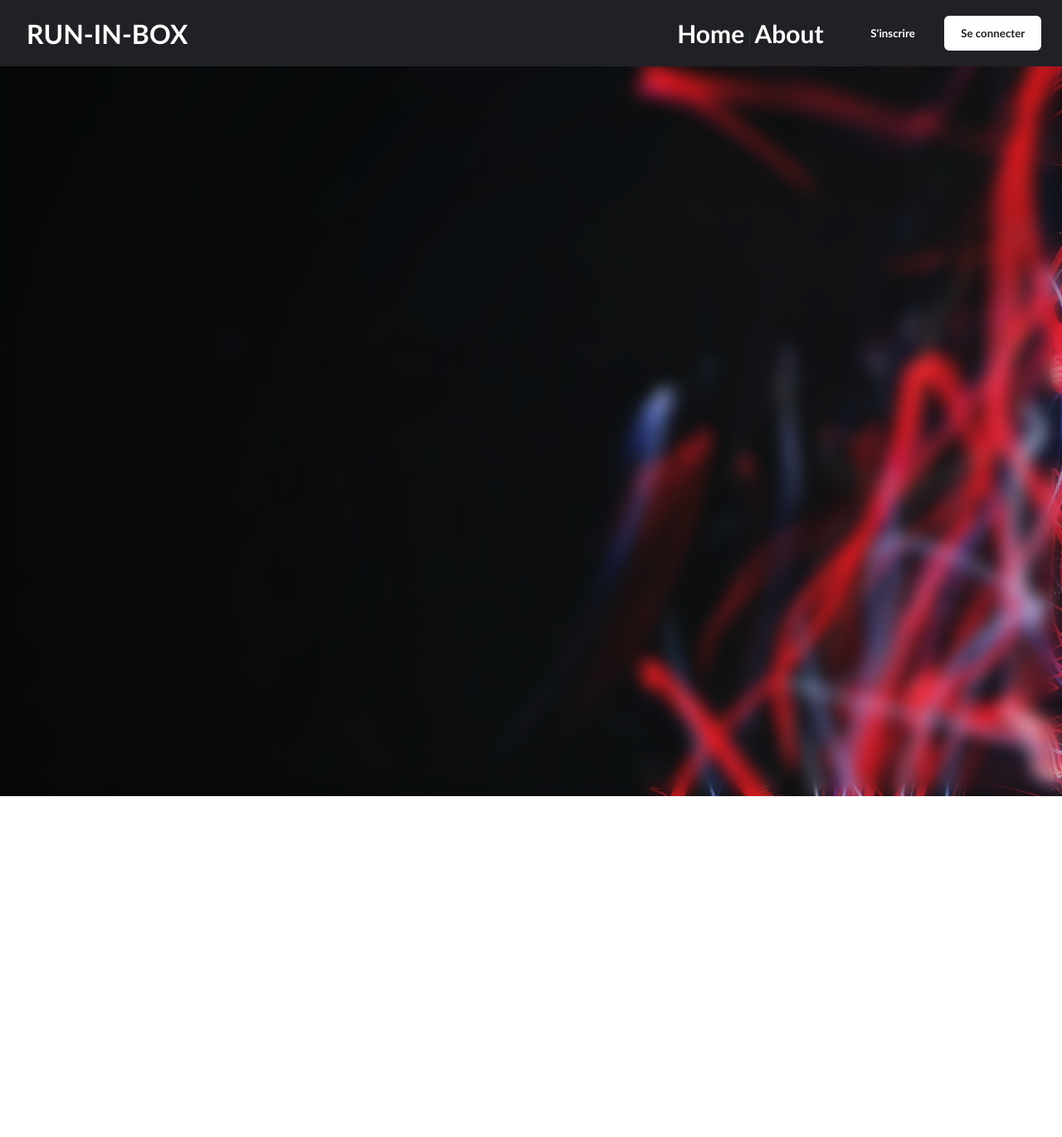
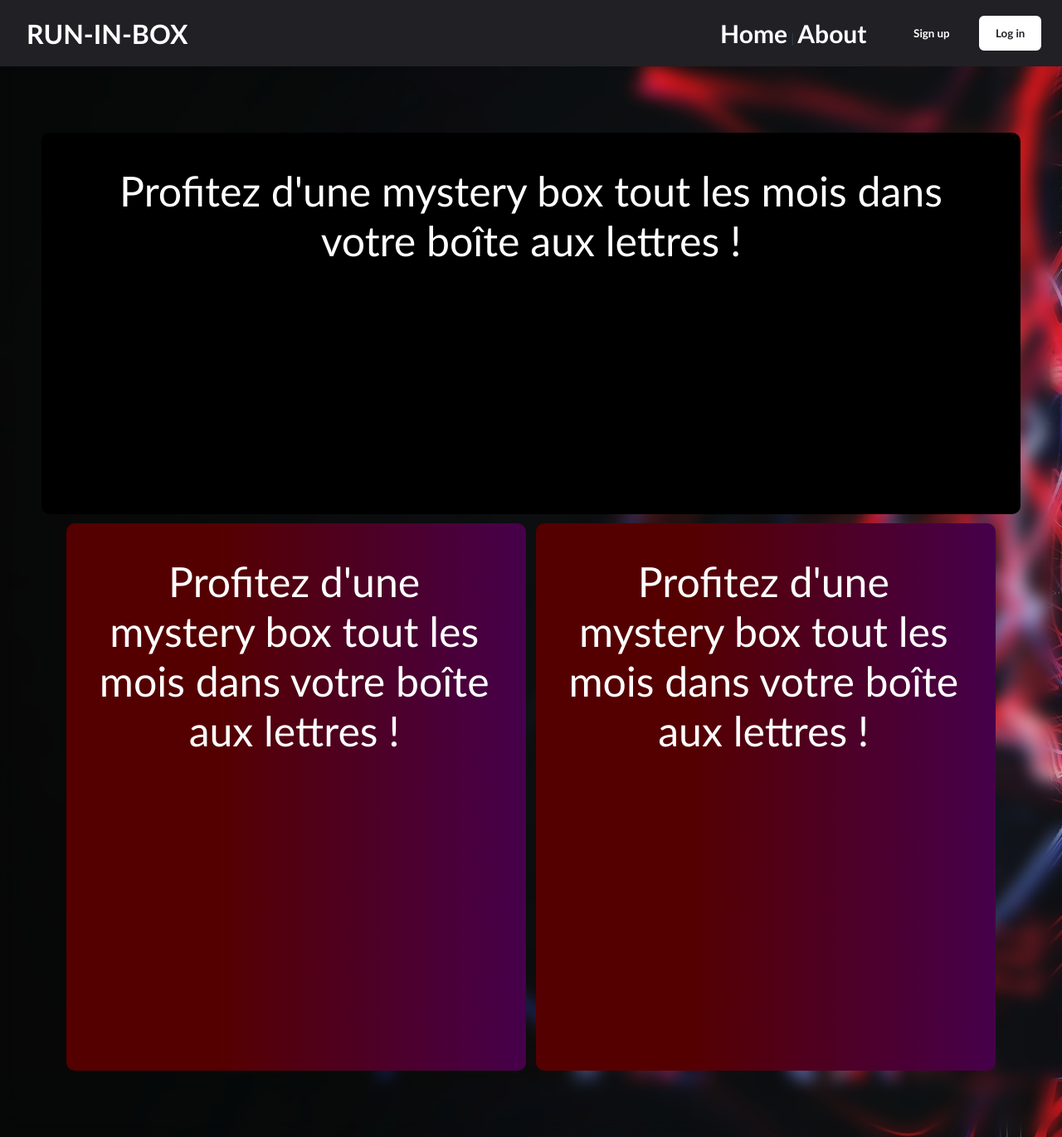
Before and after one commit to GrandinLuc-zz/RunInBox, a Vue app in the folder client/: page /about in a window 1280 px wide. Shown: the whole page at 83% size. Before the commit the page ends 960 px from the top, so only its background shows below. Built offline with nearby package versions, Linux system fonts and the light colour scheme.

Commit message:
display box rewards

```diff
--- a/client/package.json
+++ b/client/package.json
@@ -8,7 +8,9 @@
     "lint": "vue-cli-service lint"
   },
   "dependencies": {
+    "axios": "^0.21.1",
     "core-js": "^3.6.5",
+    "moment": "^2.29.1",
     "register-service-worker": "^1.7.1",
     "tailwindcss": "^1.9.6",
     "vue": "^3.0.0",
--- a/client/src/App.vue
+++ b/client/src/App.vue
@@ -18,14 +18,14 @@
           class='btn btn-color'
           @click='$router.push("sign_up")'
         >
-          <a>S'inscrire</a>
+          <a>Sign up</a>
         </button>
         <button
           id='sign_in'
           class='btn btn-transparent'
           @click='$router.push("sign_in")'
         >
-          Se connecter
+          Log in
         </button>
       </div>
     </div>
@@ -33,8 +33,8 @@
       <ul class='menuList'>
         <li><a class='menuItem1' @click='$router.push("./")'>Home</a></li>
         <li><a class='menuItem2' @click='$router.push("about")'>About</a></li>
-        <li><a class='menuItem3' @click='$router.push("sign_up")'>Se connecter</a></li>
-        <li><a class='menuItem4' @click='$router.push("sign_in")'>S'inscrire</a></li>
+        <li><a class='menuItem3' @click='$router.push("sign_up")'>Log in</a></li>
+        <li><a class='menuItem4' @click='$router.push("sign_in")'>Sign up</a></li>
       </ul>
     </div>
     <router-view />
--- a/client/src/views/About.vue
+++ b/client/src/views/About.vue
@@ -1,5 +1,63 @@
 <template>
   <div class="home">
-
+    <div class="bigBox" id="aboutBox">
+      <p class="textHalfBox">
+          Profitez d'une mystery box tout les mois dans votre boîte aux lettres !
+      </p>
+    </div>
+    <div class="boxContainer">
+      <div class="halfBox" id="leftBox">
+        <p class="textHalfBox" id="rightBox">
+          Profitez d'une mystery box tout les mois dans votre boîte aux lettres !
+        </p>
+      </div>
+      <div class="halfBox">
+         <p class="textHalfBox" id="rightBox">
+            Profitez d'une mystery box tout les mois dans votre boîte aux lettres !
+        </p>
+      </div>
+    </div>
   </div>
 </template>
+
+<style>
+.boxContainer{
+  display: flex;
+  width: 100%;
+}
+
+.halfBox{
+  /* background-image:url('../assets/gift.jpg'); */
+  background: rgb(117,0,0);
+  background: linear-gradient(90deg, rgba(85,0,0,1) 33%, rgba(70,0,75,1) 100%);
+  width: 49.5%;
+  min-height: 300px;
+  height: 75vh;
+  border-radius: 10px;
+  padding: 30px;
+}
+#leftBox{
+  margin-right: 1%;
+}
+#rightBox{
+  margin-left: 1%;
+}
+.textHalfBox{
+  color: white;
+  font-size: 50px;
+  flex-wrap: wrap;
+  margin: 10px;
+}
+
+#aboutBox{
+  padding: 30px;
+  height: 50vh;
+  min-height: 300px;
+}
+
+@media (max-width: 920px) {
+  .textHalfBox{
+    font-size: 30px;
+  }
+}
+</style>
--- a/client/src/views/Home.vue
+++ b/client/src/views/Home.vue
@@ -1,26 +1,53 @@
 <template>
   <div class="home">
-    <div class="bigBox">
-      <p class="textBox">
-          Lorem ipsum dolor sit amet consectetur adipisicing elit. Corporis, suscipit architecto? Pariatur magni nulla !
-        </p>
-    </div>
-    <div class="container">
-      <div class="halfBox" id="leftBox">
-        <p class="textBox" id="rightBox">
-          Profitez d'une mystery box tout les mois dans votre boîte aux lettres !
-        </p>
-      </div>
-      <div class="halfBox">
-        <p class="textBox">
-          Lorem ipsum dolor sit amet consectetur adipisicing elit.
-        </p>
+    <h1 class="contentBoxes">Content of your random box :</h1>
+    <div class='titres' v-for='title in titles' :key='titles.indexOf(title)'>
+      <div class="bigBox" :style="'background-image: url(' + title[1] + ')'">
+        <div class="textBox">
+            {{title[0]}}
+        </div>
       </div>
     </div>
   </div>
 </template>
 
 <script>
+var faker = require('faker')
+
+export default {
+  data () {
+    return {
+      titles: [...Array(10)].map(e => [faker.commerce.product()]),
+      titlesImage: []
+    }
+  },
+  methods: {
+    async fetchPhoto (nom) {
+      return fetch('https://unsplash.com/s/photos/' + nom)
+        .then((resp) => resp.text())
+        .then(function (data) {
+          // console.log(data)
+          // On va chercher le premier srcSet pour avoir l'url de la première image puis on va chercher jusqu'au ;
+          data = data.substring(data.indexOf('srcSet="', data.search('srcSet="') + 50) + 8)
+          data = data.substring(0, data.search(';'))
+          // console.log(data)
+          // console.log('data printed')
+          return data
+        })
+        .catch(function (err) {
+          console.log('Failed to fetch page: ', err)
+          return ''
+        })
+    }
+  },
+  async beforeMount () {
+    let url = ''
+    for (let i = 0; i < (this.titles).length; i++) {
+      url = await this.fetchPhoto(this.titles[i])
+      this.titles[i].push(url)
+    }
+  }
+}
 </script>
 
 <style>
@@ -32,28 +59,12 @@
   align-items: center;
 }
 
-.halfBox{
-  /* background-image:url('../assets/gift.jpg'); */
-  background: rgb(117,0,0);
-  background: linear-gradient(90deg, rgba(117,0,0,1) 33%, rgba(98,0,103,1) 100%);
-  width: 49.5%;
-  height: 300px;
-  border-radius: 10px;
+.bigBox{
+  background-color: black;
+  background-repeat: no-repeat;
+  background-position: center;
   background-size: cover;
-  background-attachment: fixed;
-  backdrop-filter: blur(1000px);
-}
-#leftBox{
-  margin-right: 1%;
-}
-#rightBox{
-  margin-left: 1%;
-}
-
-.bigBox{
-  background: url("../assets/toy.jpg");
-  background-repeat: no-repeat;
-  background-size: cover;
+  object-fit: contain;
   backdrop-filter: blur(10px);
   width: 100%;
   min-height: 600px;
@@ -61,8 +72,10 @@
   justify-content: center;
   margin-bottom: 1%;
 }
-.bigBox p{
-  font-size: 80px;
+
+.titres{
+  display: flex;
+  width: 100%;
 }
 
 .container{
@@ -76,6 +89,16 @@
   font-size: 50px;
   flex-wrap: wrap;
   margin: 50px;
-  backdrop-filter: blur(10px);
+  backdrop-filter: blur(100px);
+  width: 200px;
+  left: 50%;
+  right: 50%;
+}
+
+.contentBoxes{
+  font-size: 60px;
+  color: white;
+  margin-bottom: 40px;
+  margin-top: -30px;
 }
 </style>
```
Also changed, not shown: 1 other file (tests, documents, lock files or other folders).
